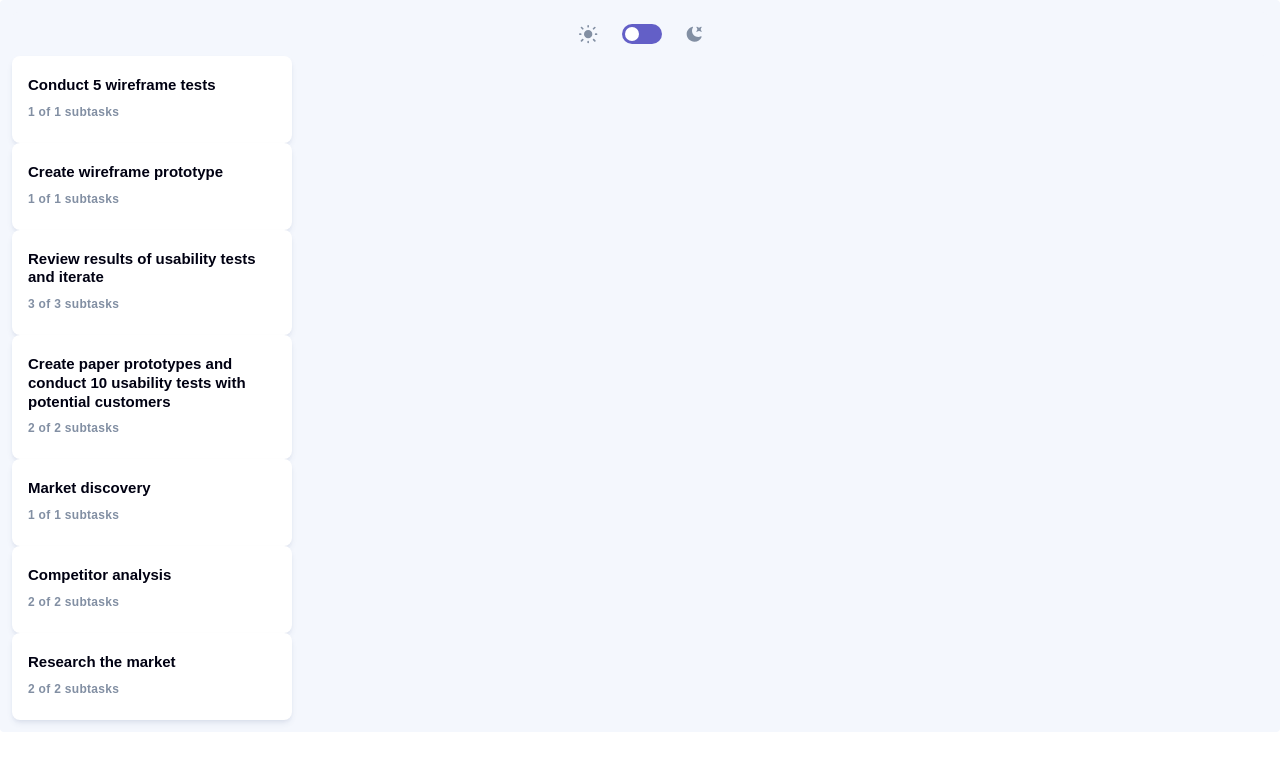
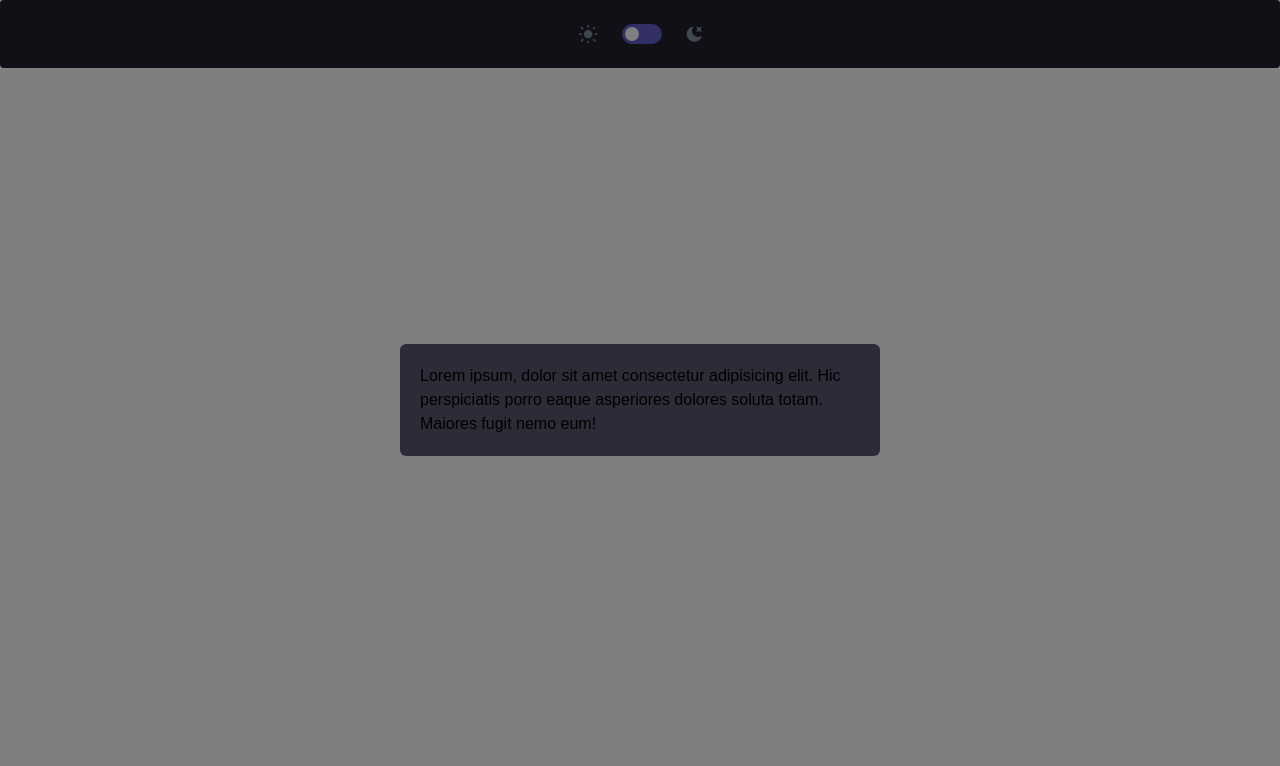
Before and after one commit to amirintech/kanban-app, a React (Vite) app: page / in a window 1280 px wide. Shown: the top 766 px of the page. Built offline with nearby package versions, Linux system fonts and the light colour scheme; what prettier-plugin-tailwindcss would draw is missing.

Commit message:
build modal component

```diff
--- a/src/App.tsx
+++ b/src/App.tsx
@@ -1,21 +1,23 @@
 import { useState } from "react";
-
+import Modal from "./components/shared/Modal";
 import ThemeToggler from "./components/ThemeToggler";
 import useTheme from "./hooks/useTheme";
-import data from "./assets/data/data.json";
-import TaskCard from "./components/TaskCard";
 
 function App() {
   const theme = useTheme();
   const [state, setState] = useState(true);
 
   return (
-    <div className={`${theme?.currentTheme}`}>
+    <div className={`dark ${theme?.currentTheme}`}>
       <div className="rounded bg-gray-200 p-3 duration-150 dark:bg-gray-800">
         <ThemeToggler />
-        {data.boards[0].columns[2].tasks.map((task) => (
-          <TaskCard {...task} />
-        ))}
+        <Modal show>
+          <>
+            Lorem ipsum, dolor sit amet consectetur adipisicing elit. Hic
+            perspiciatis porro eaque asperiores dolores soluta totam. Maiores
+            fugit nemo eum!
+          </>
+        </Modal>
       </div>
     </div>
   );
--- a/src/components/ThemeToggler.tsx
+++ b/src/components/ThemeToggler.tsx
@@ -6,7 +6,6 @@ import iconDark from "../assets/icons/icon-dark-theme.svg";
 
 export default function ThemeToggler() {
   const theme = useTheme();
-  console.log(theme);
   const [isToggled, setIsToggled] = useState(theme?.currentTheme === "dark");
 
   return (
--- /dev/null
+++ b/src/components/shared/Modal.tsx
@@ -0,0 +1,25 @@
+import { useState } from "react";
+
+interface ModalProps {
+  show?: boolean;
+  children: JSX.Element;
+}
+
+export default function Modal({ show = false, children }: ModalProps) {
+  const [isShown, setIsShown] = useState(show);
+
+  return (
+    <>
+      {isShown && (
+        <div
+          onClick={() => setIsShown(false)}
+          className="fixed top-0 left-0 h-screen w-screen bg-black/50"
+        >
+          <div className="relative top-2/4 left-2/4 max-w-[345px] -translate-x-2/4 -translate-y-2/4 rounded-md bg-white p-5 dark:bg-gray-700 md:max-w-[480px]">
+            {children}
+          </div>
+        </div>
+      )}
+    </>
+  );
+}
```
